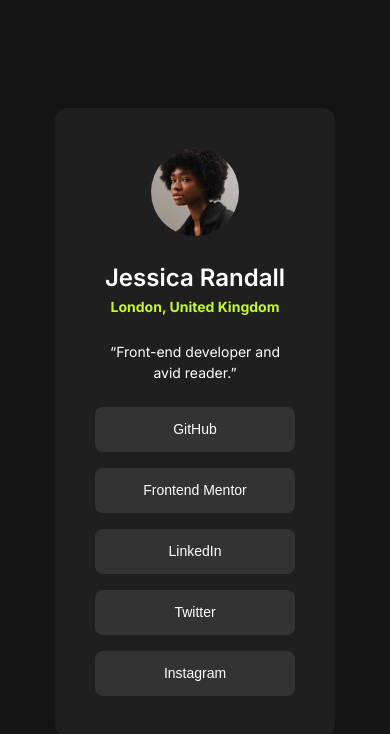
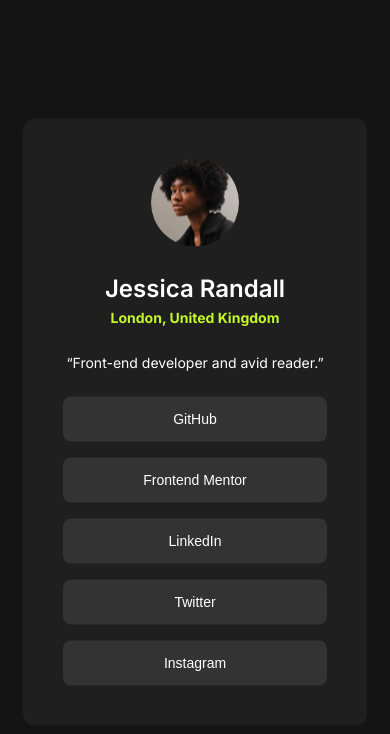
Before and after one commit to yossybio/SocialLinksProfile, a React (Create React App) app: page / in a window 390 px wide. Shown: the top 734 px of the page. Built offline with nearby package versions, Linux system fonts and the light colour scheme.

Commit message:
Updating media queries

```diff
--- a/public/index.html
+++ b/public/index.html
@@ -30,7 +30,7 @@
       href="https://fonts.googleapis.com/css2?family=Inter:wght@100..900&display=swap"
       rel="stylesheet"
     />
-    <title>Social links profile</title>
+    <title>SocialLinksProfile</title>
   </head>
   <body>
     <noscript>You need to enable JavaScript to run this app.</noscript>
--- a/src/assets/styles/SocialLinksProfile.module.css
+++ b/src/assets/styles/SocialLinksProfile.module.css
@@ -17,13 +17,7 @@
   margin-top: 50vh;
   padding: 4rem;
   transform: translate(0, -50%);
-  width: 26.67%;
-}
-
-@media (max-width: 27em) {
-  .card {
-    width: 28rem;
-  }
+  width: 26.67vw;
 }
 
 .name {
@@ -58,3 +52,38 @@
 
   width: 100%;
 }
+
+/* Media query for 1275px screens: */
+@media (max-width: 80rem) {
+  .card {
+    width: 37vw;
+  }
+}
+
+/* Media query for 1024px screens: */
+@media (max-width: 64rem) {
+  .card {
+    width: 45vw;
+  }
+}
+
+/* Media query for 768px screens: */
+@media (max-width: 48rem) {
+  .card {
+    width: 60vw;
+  }
+}
+
+/* Media query for 568px screens: */
+@media (max-width: 36rem) {
+  .card {
+    width: 80vw;
+  }
+}
+
+/* Media query for 425px screens: */
+@media (max-width: 27rem) {
+  .card {
+    width: 88vw;
+  }
+}
```
Also changed, not shown: 1 other file (tests, documents, lock files or other folders).
